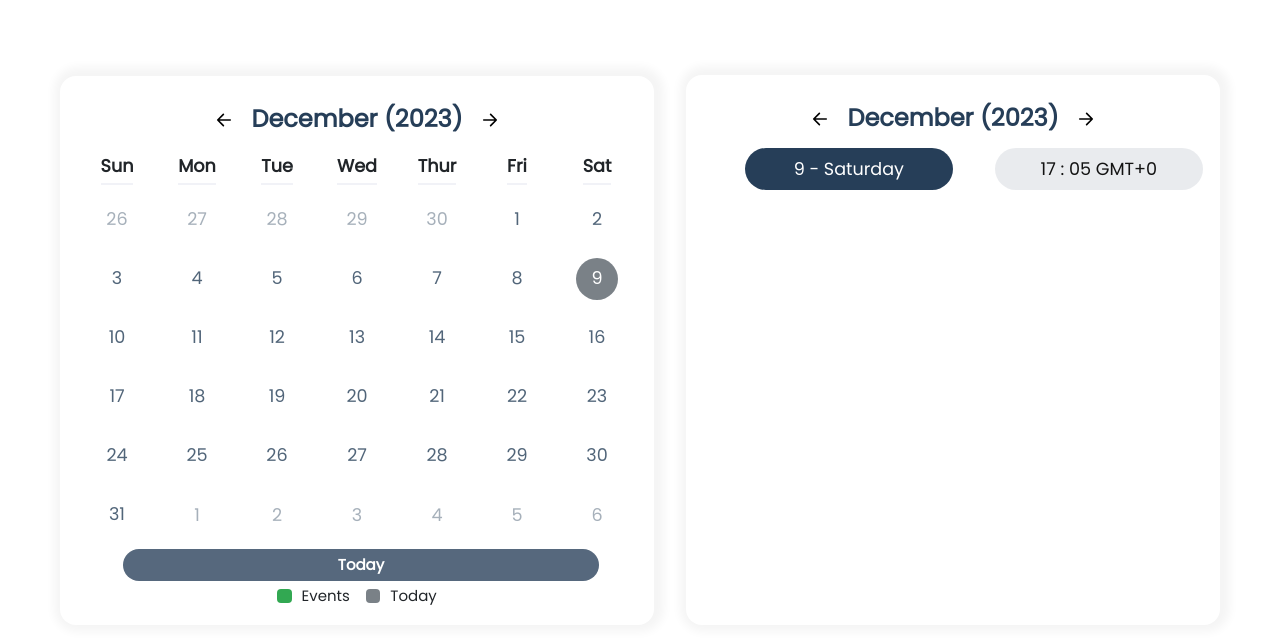
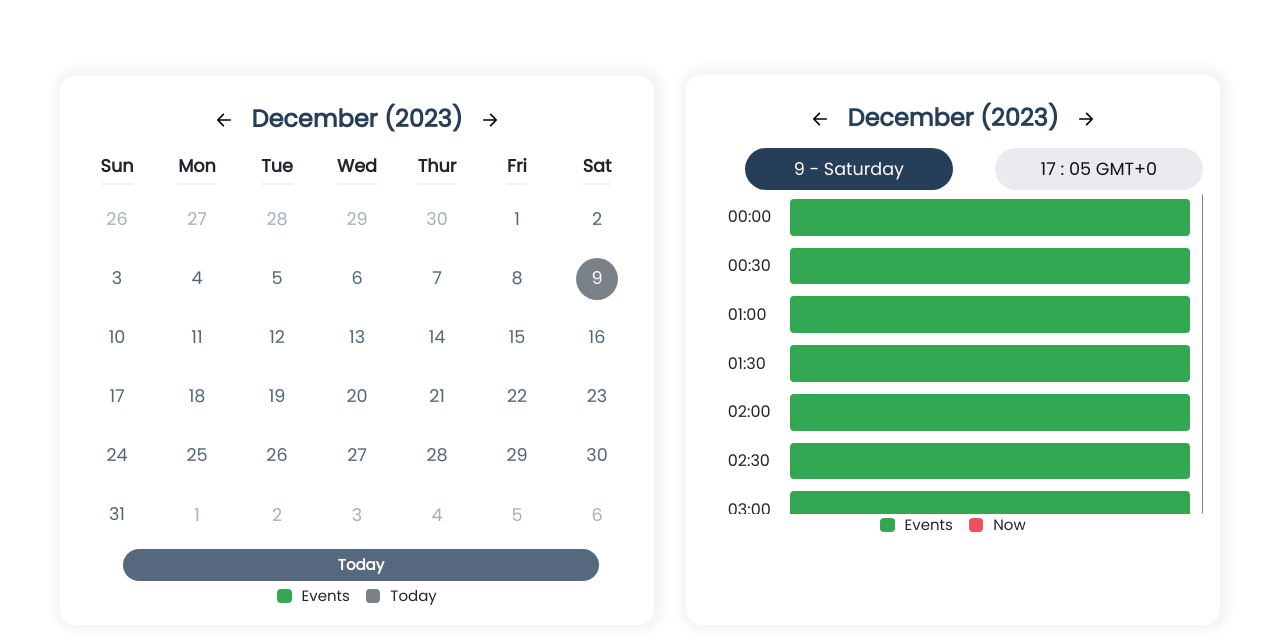
Before and after one commit to vengateshkarthick/watcher, a React (Vite) app: page / in a window 1280 px wide. Shown: the top 642 px of the page. Built offline with nearby package versions, Linux system fonts and the light colour scheme.

Commit message:
Timing UI created

```diff
--- a/src/Component/Calendar/Calendar.tsx
+++ b/src/Component/Calendar/Calendar.tsx
@@ -26,9 +26,12 @@ function Calendar({ events, onSelectDate, view = "monthly" }: MCalendar) {
     moveNextMonth,
     movePreviousMonth,
     switchToToday,
+    timeFormat,
+    timings,
   } = useCalendarState((state) => state);
 
   const [current_time, setCurrentTime] = React.useState<string>(MCalendarHelper.getFormattedDate(currentDate, "HH : mm z"));
+  const [currentHrIndex, setCurrentHrIndex] = React.useState<string>('0');
   /**
    *  for filling the space left at starting of month in that week -
    *  get last date of previous month
@@ -100,8 +103,8 @@ function Calendar({ events, onSelectDate, view = "monthly" }: MCalendar) {
         label: "Events",
       },
       {
-        color: "today",
-        label: "Today",
+        color: view === "monthly" ? "today" : "now",
+        label: view === "monthly" ? "Today" : "Now",
       },
     ];
   }, []);
@@ -271,6 +274,13 @@ function Calendar({ events, onSelectDate, view = "monthly" }: MCalendar) {
    });
   }, [])
 
+  React.useEffect(() => {
+    if (current_time) {
+      const [hr] = current_time.split(" ");
+      setCurrentHrIndex(() => hr);
+    }
+  }, [current_time])
+
   const DailyView = (
    <>
     <motion.article className="mcalendar-daily-view text-center">
@@ -278,6 +288,38 @@ function Calendar({ events, onSelectDate, view = "monthly" }: MCalendar) {
         <div className="col-5 today selected text-center mx-auto">{`${MCalendarHelper.getFormattedDate(currentDate, "d")} - ${MCalendarHelper.getFormattedDate(currentDate, "eeee")}`}</div>
         <div className="col-5 current-time text-center " key="current_time_interval">{current_time}</div>
       </div>
+      <AnimatePresence>
+
+        <motion.article className="mcalender-timings">
+            {
+              timings[timeFormat].map((time, idx) => {
+                return (
+                  <>
+                  <div className="each-time d-flex h-100 w-100 justify-content-start gap-1  align-items-center" key={`each-time-${idx}`}>
+                    {<div className={`${time.includes(currentHrIndex) ? "now":  'not-now'}`}>&nbsp;</div>}
+                    <div>{time}</div>
+                  </div>
+                  <div className="events">&nbsp;</div>
+                  </>
+
+
+                );
+              })
+            }
+        </motion.article>
+
+      </AnimatePresence>
+      <motion.article className="d-flex align-items-baseline justify-content-center gap-3">
+        {lengend.map(({ color, label }) => (
+          <div
+            key={label}
+            className={`lengend ${color} d-flex justify-content-between align-items-center`}
+          >
+            <section className={`${color}`}>&nbsp;</section>
+            <section>{label}</section>
+          </div>
+        ))}
+      </motion.article>
     </motion.article>
    </>
   );
--- a/src/Component/Calendar/calendar.scss
+++ b/src/Component/Calendar/calendar.scss
@@ -60,8 +60,11 @@ $box-shadow: #f5f5f5;
     .events {
       @include smallBox($success);
     }
-    .today {
+    .today{
       @include smallBox($transparent-back);
+    }
+    .now {
+      @include smallBox($danger);
     }
   }
 }
@@ -136,6 +139,41 @@ $box-shadow: #f5f5f5;
   .current-time {
     color: $text-color;
     background-color: $hover-background-color;
+  }
+
+  .mcalender-timings {
+    display: grid;
+    grid-template-columns: auto 1fr;
+    height: 20rem;
+    justify-content: space-evenly;
+    align-items: center;
+    gap: 12px;
+    width: 100%;
+    overflow: hidden auto;
+    padding: 0.3rem;
+    border-radius: 2px;
+    border-right: 0.1rem solid $transparent-back;
+    .each-time {
+      height: 3rem;
+      width: 2.5rem;
+      margin: 0.4rem;
+      scrollbar-width: 0.15rem;
+      & .now {
+        @include smallBox($danger);
+        height: 0.6rem;
+        width: 0.6rem;
+      }
+      & .not-now {
+        @include smallBox(transparent);
+        height: 0.6rem;
+        width: 0.6rem;
+      }
+    }
+    .events {
+      @include smallBox($success);
+      height: 100%;
+      width: 25rem;
+    }
 
   }
 }
--- a/src/store/bucket.ts
+++ b/src/store/bucket.ts
@@ -16,6 +16,12 @@ enum endate {
   'm9' = 31,
   'm10' = 30,
   'm11' = 31,
+}
+
+const timeSlots = {
+  "24hr": ['00:00', '00:30', '01:00', '01:30', '02:00', '02:30', '03:00', '03:30', '04:00', '04:30', '05:00', '05:30', '06:00', '06:30', '07:00', '07:30', '08:00', '08:30', '09:00', '09:30', '10:00', '10:30', '11:00', '11:30', '12:00', '12:30', '13:00', '13:30', '14:00', '14:30', '15:00', '15:30', '16:00', '16:30', '17:00', '17:30', '18:00', '18:30', '19:00', '19:30', '20:00', '20:30', '21:00', '21:30', '22:00', '22:30', '23:00', '23:30'],
+  "12hr" : ['12:00 AM', '12:30 AM', '01:00 AM', '01:30 AM', '02:00 AM', '02:30 AM', '03:00 AM', '03:30 AM', '04:00 AM', '04:30 AM', '05:00 AM', '05:30 AM', '06:00 AM', '06:30 AM', '07:00 AM', '07:30 AM', '08:00 AM', '08:30 AM', '09:00 AM', '09:30 AM', '10:00 AM', '10:30 AM', '11:00 AM', '11:30 AM', '12:00 PM', '12:30 PM', '01:00 PM', '01:30 PM', '02:00 PM', '02:30 PM', '03:00 PM', '03:30 PM', '04:00 PM', '04:30 PM', '05:00 PM', '05:30 PM', '06:00 PM', '06:30 PM', '07:00 PM', '07:30 PM', '08:00 PM', '08:30 PM', '09:00 PM', '09:30 PM', '10:00 PM', '10:30 PM', '11:00 PM', '11:30 PM']
+
 }
 class UseCalendarHelper {
     static movePreviousMonth(currentDate: Date) {
@@ -85,8 +91,9 @@ interface MCalendarState {
     weekDaysInShort: Mweekdays['short'],
     switchView: () => void,
     events?: MEvents[],
-    timeFormat: "HH:mm" | "hh:mm aaaa",
+    timeFormat: "24hr" | "12hr",
     switchToToday: () => void;
+    timings: typeof timeSlots;
 }
 
 export const useCalendarState = create<MCalendarState>((set) => ({
@@ -116,6 +123,7 @@ export const useCalendarState = create<MCalendarState>((set) => ({
     switchView: () => {
       set((state) => ({ currentView: state.currentView.includes('monthly') ? 'daily' : 'monthly' }))
     },
+    timings: timeSlots,
     moveNextMonth: () => {
       set((state) => {
         const ncurrentMonth = UseCalendarHelper.moveNextMonth(state.currentDate);
@@ -130,9 +138,9 @@ export const useCalendarState = create<MCalendarState>((set) => ({
         }
       });
     },
-    timeFormat: "HH:mm",
+    timeFormat: "24hr",
     switchToToday: () => {
-      set((state) => {
+      set(() => {
         const ncurrentMonth = UseCalendarHelper.switchToToday();
         const nStartDate = UseCalendarHelper.getCurrentMonthStartDate(ncurrentMonth);
         const nEndDate = UseCalendarHelper.getCurrentMonthEndDate(ncurrentMonth);
```
